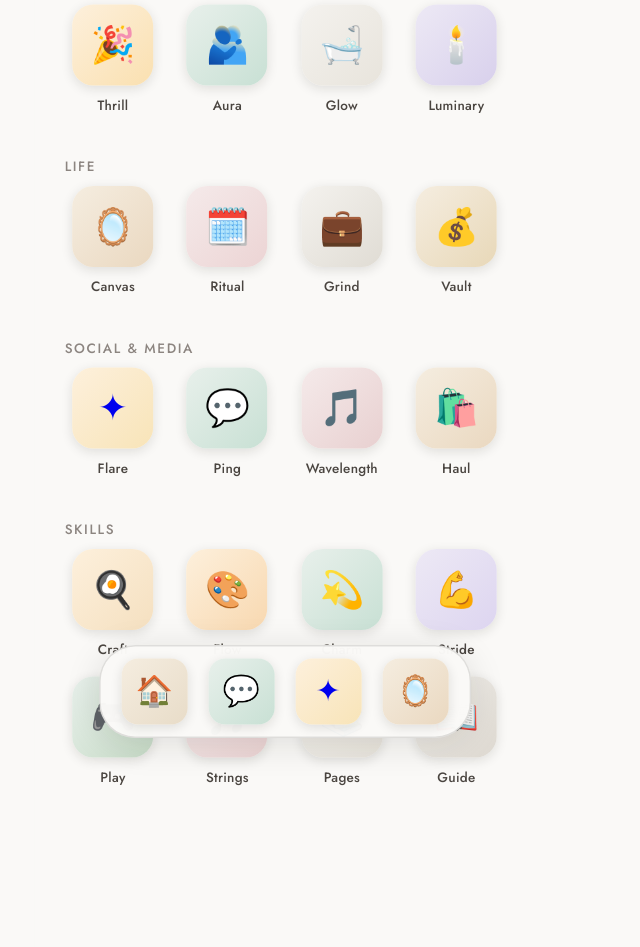
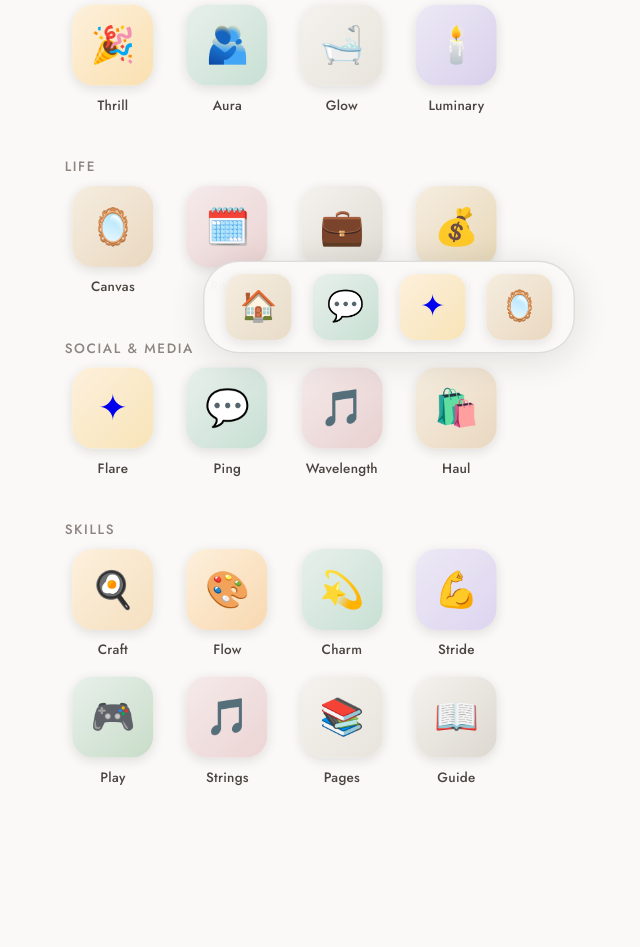
Before and after one commit to Kiralette/slhud, a FastAPI app: template app/templates/apps/home.html in a window 1280 px wide. Shown: the part 432-1379 px from the top of the page, without its empty margins (355-995 px from the left). After the commit the page ends 1218 px from the top, so only its background shows below. Run offline with FastAPI, Linux system fonts and the light colour scheme; the template is opened without the code that fills it, so the values that code supplies are empty.

Commit message:
Fix: remove nav bar from home and add native dock from base template

```diff
--- a/app/templates/apps/home.html
+++ b/app/templates/apps/home.html
@@ -2,8 +2,6 @@
 {% block title %}Home · SL HUD{% endblock %}
 
 {% block status_bar %}{% endblock %}
-{% block nav_bar %}{% endblock %}
-
 {% block extra_style %}
 <style>
   /* ── Exact simulator CSS, adapted for standalone page ── */
@@ -146,18 +144,7 @@
     color: var(--ink3); font-weight: 500;
   }
 
-  /* Dock */
-  .dock {
-    position: sticky; bottom: 16px;
-    width: fit-content; margin: 16px auto;
-    background: rgba(250,249,247,0.98);
-    border: 0.5px solid rgba(28,24,20,0.12);
-    border-radius: 24px; padding: 8px 14px;
-    display: flex; gap: 14px;
-    box-shadow: 0 4px 24px rgba(28,24,20,0.12);
-    z-index: 200;
-  }
-  .dock .app-icon-bubble { width: 44px; height: 44px; border-radius: 11px; font-size: 20px; }
+
 </style>
 {% endblock %}
 
@@ -328,25 +315,6 @@
   </div>
 </div><!-- /home-screen -->
 
-<!-- Dock -->
-<div class="dock">
-  <a class="app-icon" href="/app/pulse?token={{ token }}">
-    <div class="app-icon-bubble" style="background:linear-gradient(135deg,#f5ede0,#e8dcc8)">🏠</div>
-  </a>
-  <a class="app-icon" href="/app/ping?token={{ token }}">
-    <div class="notif-dot" id="dot-ping"></div>
-    <div class="app-icon-bubble" style="background:linear-gradient(135deg,#e8f0eb,#c8e0d4)">💬</div>
-  </a>
-  <a class="app-icon" href="/app/flare?token={{ token }}">
-    <div class="notif-dot" id="dot-flare"></div>
-    <div class="app-icon-bubble" style="background:linear-gradient(135deg,#fdf0dc,#f8e4b8)">✦</div>
-  </a>
-  <a class="app-icon" href="/app/canvas?token={{ token }}">
-    <div class="notif-dot" id="dot-canvas"></div>
-    <div class="app-icon-bubble" style="background:linear-gradient(135deg,#f5ede0,#ead8c0)">🪞</div>
-  </a>
-</div>
-
 {% endblock %}
 
 {% block extra_script %}
@@ -385,10 +353,8 @@
       const byApp = (await res2.json()).by_app || {};
       DOT_APPS.forEach(app => {
         const has = (byApp[app] || 0) > 0;
-        ['dot-','hdot-'].forEach(pre => {
-          const el = document.getElementById(pre + app);
-          if (el) el.classList.toggle('show', has);
-        });
+        const el = document.getElementById('hdot-' + app);
+        if (el) el.classList.toggle('show', has);
       });
     } catch(_) {}
   }
```
